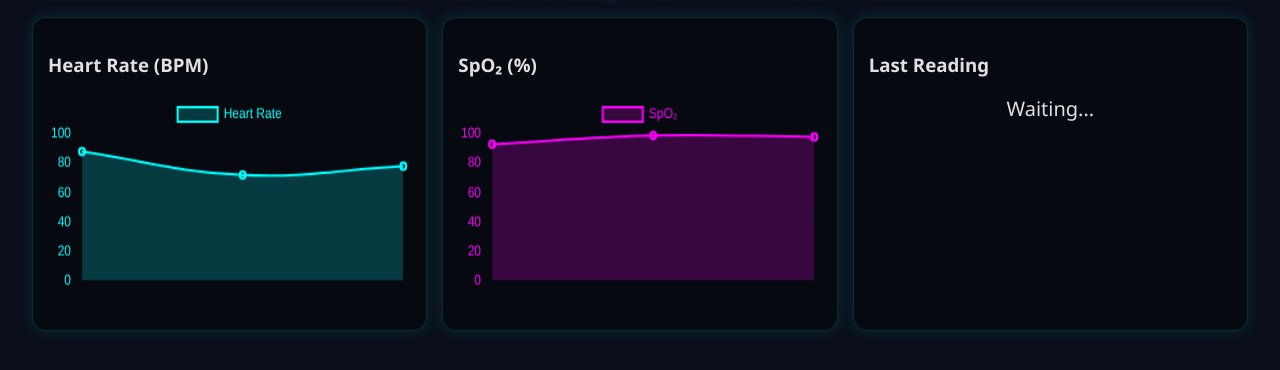
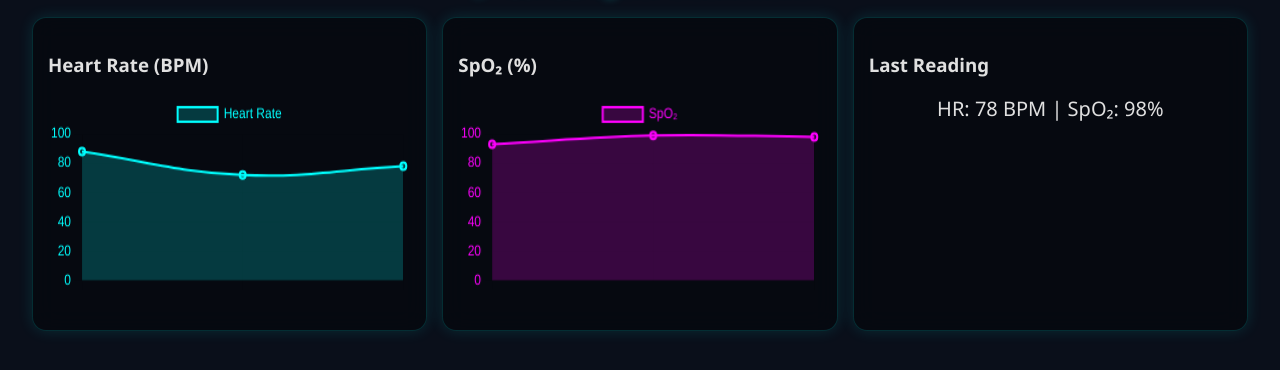
Before and after one commit to anwar79aldleme-maker/esp32_dashboard_1, a plain HTML site: page public/index.html in a window 1280 px wide. Shown: the part 54-424 px from the top of the page. Drawn offline with nearby package versions, Linux system fonts and the light colour scheme.

Commit message:
Update index.html

```diff
--- a/public/index.html
+++ b/public/index.html
@@ -88,8 +88,7 @@ function updateDashboard() {
   heartrateChart.update();
   spo2Chart.update();
 
- document.getElementById("lastReading").innerHTML =
-    `HR: <strong>${hr}</strong> BPM<br>SpO₂: <strong>${spo2}</strong>%`;
+  document.getElementById("lastReading").innerText = `HR: ${d.heartrate} BPM   |   SpO₂: ${d.spo2}%`;
 }
 
 setInterval(updateDashboard,2000);
```
